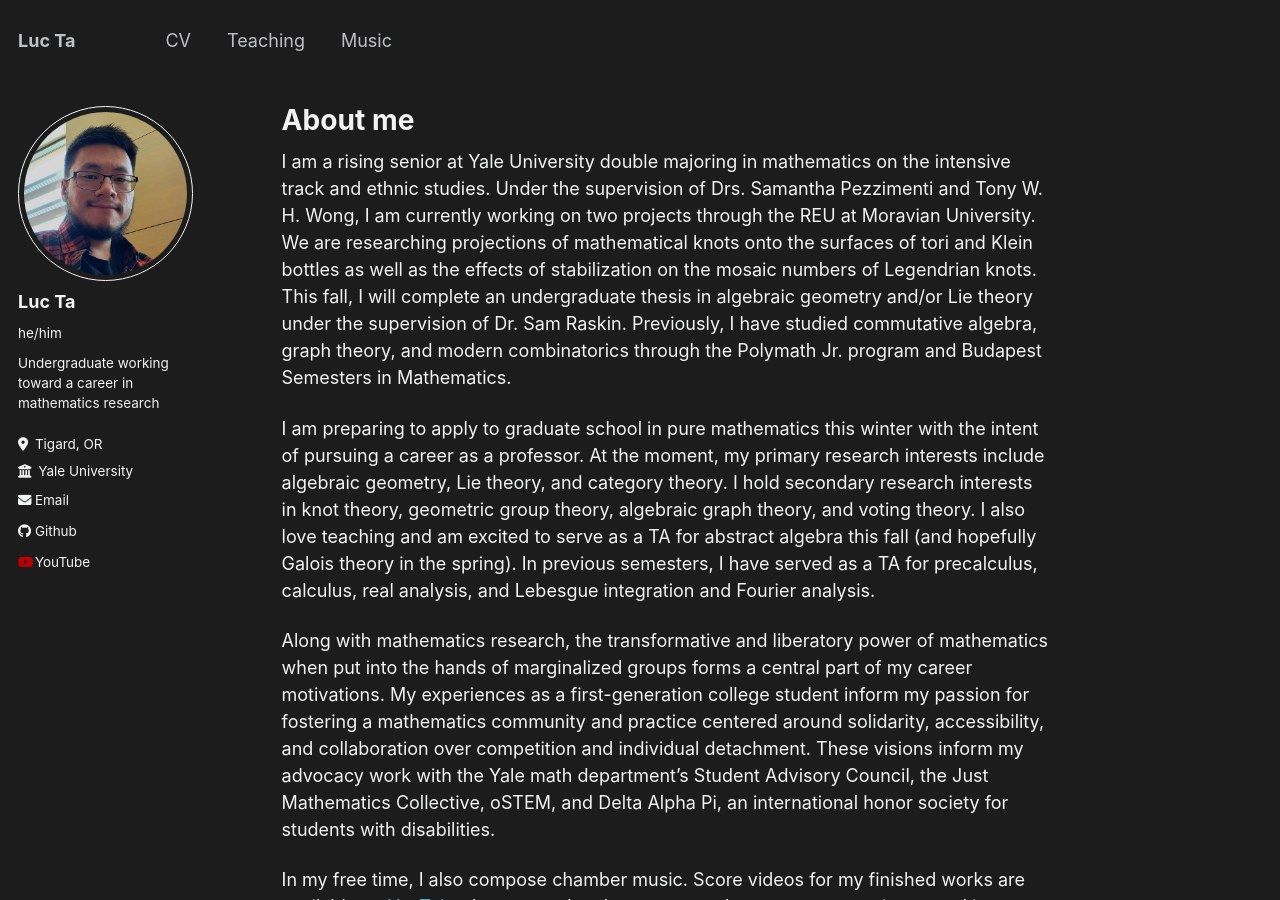
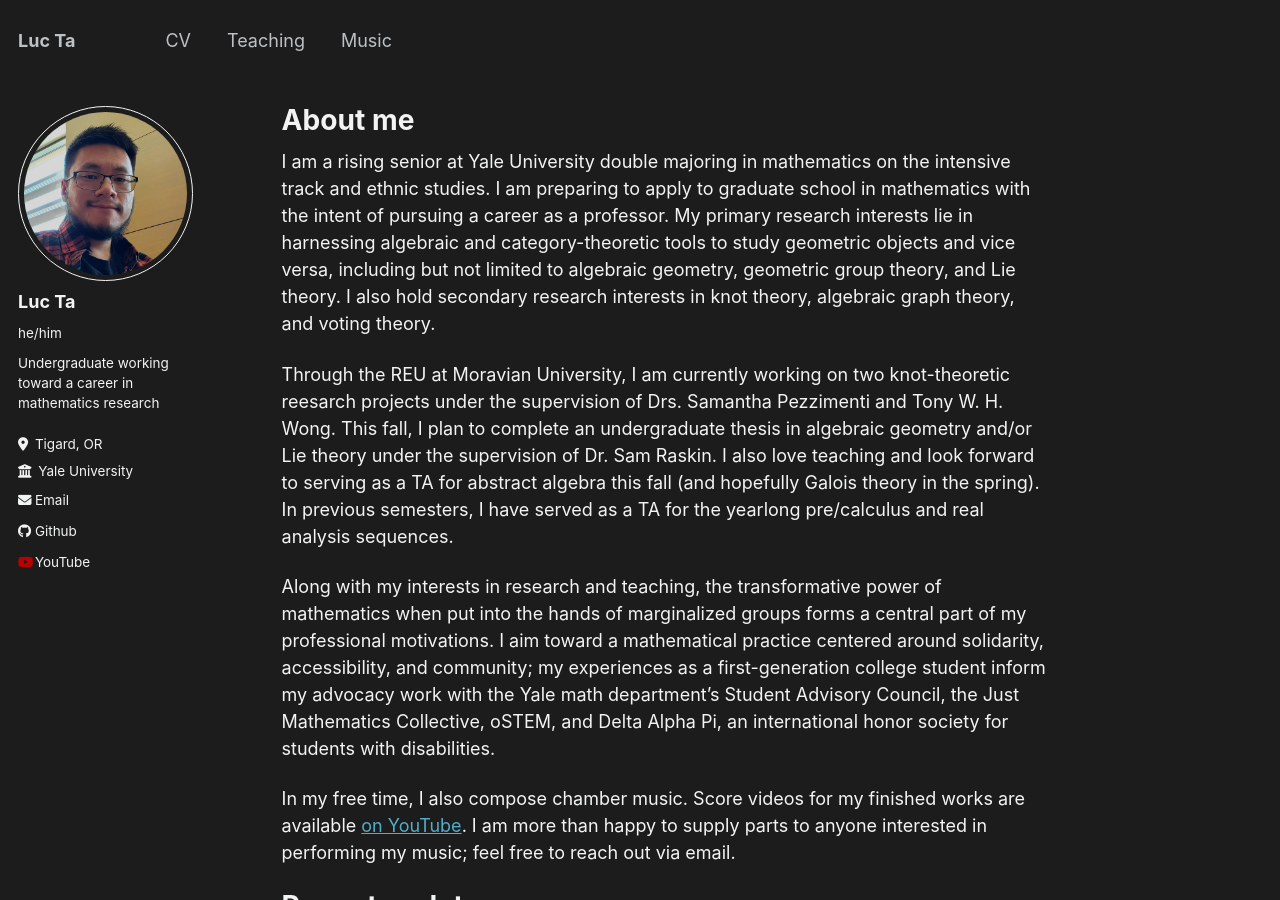
Before and after one commit to luc-ta/luc-ta.github.io, a Jekyll site: the page built from _pages/about.md, in a window 1280 px wide and 900 px high. Built offline with Jekyll 4.4.1, drawn with Linux system fonts in a browser that asks for light colours.

Commit message:
Update about.md

```diff
--- a/_pages/about.md
+++ b/_pages/about.md
@@ -7,11 +7,11 @@ redirect_from:
   - /about.html
 ---
 
-I am a rising senior at Yale University double majoring in mathematics on the intensive track and ethnic studies. Under the supervision of Drs. Samantha Pezzimenti and Tony W. H. Wong, I am currently working on two projects through the REU at Moravian University. We are researching projections of mathematical knots onto the surfaces of tori and Klein bottles as well as the effects of stabilization on the mosaic numbers of Legendrian knots. This fall, I will complete an undergraduate thesis in algebraic geometry and/or Lie theory under the supervision of Dr. Sam Raskin. Previously, I have studied commutative algebra, graph theory, and modern combinatorics through the Polymath Jr. program and Budapest Semesters in Mathematics.
+I am a rising senior at Yale University double majoring in mathematics on the intensive track and ethnic studies. I am preparing to apply to graduate school in mathematics with the intent of pursuing a career as a professor. My primary research interests lie in harnessing algebraic and category-theoretic tools to study geometric objects and vice versa, including but not limited to algebraic geometry, geometric group theory, and Lie theory. I also hold secondary research interests in knot theory, algebraic graph theory, and voting theory.
 
-I am preparing to apply to graduate school in pure mathematics this winter with the intent of pursuing a career as a professor. At the moment, my primary research interests include algebraic geometry, Lie theory, and category theory. I hold secondary research interests in knot theory, geometric group theory, algebraic graph theory, and voting theory. I also love teaching and am excited to serve as a TA for abstract algebra this fall (and hopefully Galois theory in the spring). In previous semesters, I have served as a TA for precalculus, calculus, real analysis, and Lebesgue integration and Fourier analysis.
+Through the REU at Moravian University, I am currently working on two knot-theoretic reesarch projects under the supervision of Drs. Samantha Pezzimenti and Tony W. H. Wong. This fall, I plan to complete an undergraduate thesis in algebraic geometry and/or Lie theory under the supervision of Dr. Sam Raskin. I also love teaching and look forward to serving as a TA for abstract algebra this fall (and hopefully Galois theory in the spring). In previous semesters, I have served as a TA for the yearlong pre/calculus and real analysis sequences.
 
-Along with mathematics research, the transformative and liberatory power of mathematics when put into the hands of marginalized groups forms a central part of my career motivations. My experiences as a first-generation college student inform my passion for fostering a mathematics community and practice centered around solidarity, accessibility, and collaboration over competition and individual detachment. These visions inform my advocacy work with the Yale math department's Student Advisory Council, the Just Mathematics Collective, oSTEM, and Delta Alpha Pi, an international honor society for students with disabilities.
+Along with my interests in research and teaching, the transformative power of mathematics when put into the hands of marginalized groups forms a central part of my professional motivations. I aim toward a mathematical practice centered around solidarity, accessibility, and community; my experiences as a first-generation college student inform my advocacy work with the Yale math department's Student Advisory Council, the Just Mathematics Collective, oSTEM, and Delta Alpha Pi, an international honor society for students with disabilities.
 
 In my free time, I also compose chamber music. Score videos for my finished works are available [on YouTube](https://www.youtube.com/@LucTaMusic). I am more than happy to supply parts to anyone interested in performing my music; feel free to reach out via email.
 
```
